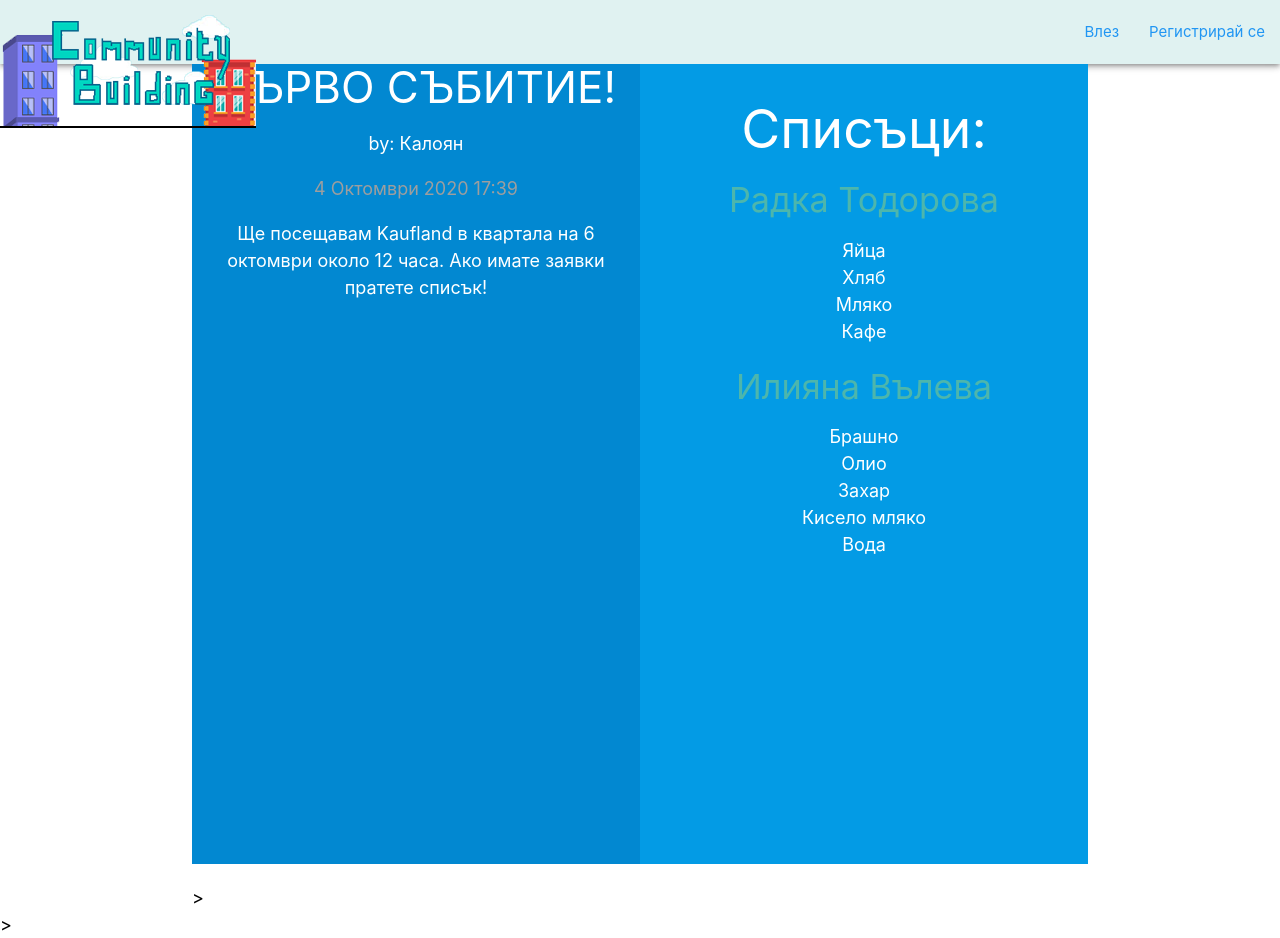
After one commit to DanailYordanov/hacktues2020, a Django app: page /room_volunteer/event in a window 1280 px wide. The commit adds this page. Run offline with Django 3.2, Linux system fonts and the light colour scheme.

Commit message:
Add event detail view + dummy data

```diff
--- /dev/null
+++ b/hacktues/main/templates/main/event_detail.html
@@ -0,0 +1,25 @@
+{% extends 'base.html'%}
+{%block content%}
+    <div class="container">
+        <div class="row">
+            <div class="col s6 fullPage light-blue darken-2 white-text">
+                <h3>{{event.title}}</h3>
+                <p>by: {{event.author}}</p>
+                <p class="grey-text">{{event.date_posted}}</p>
+                <p>{{event.content}}</p>
+
+            </div>
+            <div class="col s6 fullPage light-blue darken-1 white-text">
+                <h2>Списъци:</h2>
+                {%for list in lists %}
+                    <h4 class="teal-text text-lighten-2">{{list.author}}</h4>
+                    <ul>
+                    {%for item in list.items%}
+                        <li>{{item}}</li>
+                    {%endfor%}
+                    </ul>
+                {%endfor%}
+            </div>
+        </div>>
+    </div>>
+{%endblock content%}
--- a/hacktues/main/templates/main/room_volunteer.html
+++ b/hacktues/main/templates/main/room_volunteer.html
@@ -18,7 +18,7 @@
 							</p>
 						</div>
 						<div class="card-action">
-						  <a class="grey-text" href="#">Виж списък</a>
+						  <a class="grey-text" href="{%url 'main-event_detail'%}">Виж отблизо</a>
 						</div>
 					  </div>
 					</div>
--- a/hacktues/main/templates/main/volunteer_profile.html
+++ b/hacktues/main/templates/main/volunteer_profile.html
@@ -11,7 +11,7 @@
             </div>
             <div class="col s4 centered light-blue darken-1 fullPage">
                 <h3 class="white-text">Сгради:<h3>
-                {%for room in user.rooms%}
+                {%for room in rooms%}
                     <div class="card teal lighten-5">
                         <div class="card-content blue-text">
                             <a href="{% url 'main-room_volunteer'%}"><h4>{{room.name}}</h4></a>
--- a/hacktues/main/urls.py
+++ b/hacktues/main/urls.py
@@ -13,5 +13,6 @@ urlpatterns = [
     path('room_volunteer/', views.room_volunteer, name='main-room_volunteer'),
     path('create_room/', views.create_room, name='main-create-room'),
     path('choice/', views.choice, name='main-choice'),
+    path('room_volunteer/event', views.event_detail, name='main-event_detail')
 
 ]
--- a/hacktues/main/views.py
+++ b/hacktues/main/views.py
@@ -16,23 +16,49 @@ def volunteer_login(request):
 def user_login(request):
     return render(request, 'main/user_login.html')
 
-
+def event_detail(request):
+    context = {
+        'event': {
+            'title': 'ПЪРВО СЪБИТИЕ!',
+            'author':'Калоян',
+            'content': 'Ще посещавам Kaufland в квартала на 6 октомври около 12 часа. Ако имате заявки пратете списък!',
+            'id': 1,
+            'date_posted': '4 Октомври 2020 17:39',
+        },
+        'lists': [
+            {
+                'author': 'Радка Тодорова',
+                'items': [
+                    'Яйца',
+                    'Хляб',
+                    'Мляко',
+                    'Кафе'
+                ]
+            },
+            {
+                'author': 'Илияна Вълева',
+                'items': [
+                    'Брашно',
+                    'Олио',
+                    'Захар',
+                    'Кисело мляко',
+                    'Вода'
+                ]
+            }
+        ]
+    }
+    return render(request, 'main/event_detail.html', context)
 def volunteer_profile(request):
     context = {
-        'user': {
-            'first_name': 'Калоян',
-            'last_name': 'Георгиев',
-            'login': 'kalooo914@gmail.com',
-            'rooms': [
-                {
-                    'id': 1,
-                    'name': 'бл. 822 ж.к. Люлин 8',
-                }
-            ]
+        'rooms': [
+            {
+                'id': 1,
+                'name': 'бл. 822 ж.к. Люлин 8',
+            }
+        ]
 
-        }
     }
-    return render(request, 'main/volunteer_profile.html')
+    return render(request, 'main/volunteer_profile.html', context)
 
 def create_event(request):
     return render(request, 'main/create_event.html')
```
Also changed, not shown: hacktues/main/templates/main/index.html (+20 -0 lines), hacktues/main/templates/main/list_detail.html (added), hacktues/main/templates/main/view_lists.html (added).
